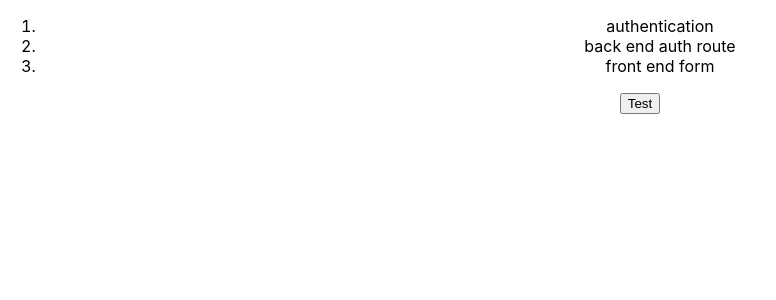
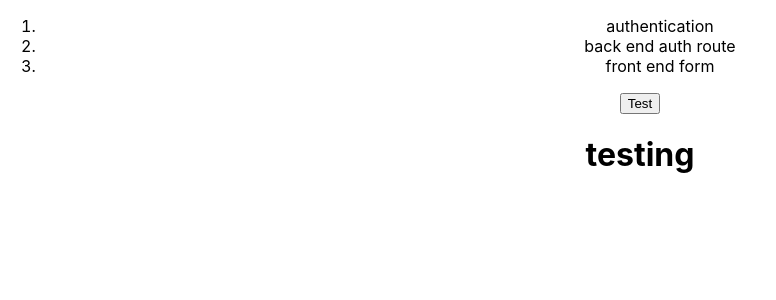
Before and after one commit to jennac0312/MERN-project, a React (Create React App) app: page / in a window 1280 px wide. Shown: the top 300 px of the page, without its empty margins (0-776 px from the left). Built offline with nearby package versions, Linux system fonts and the light colour scheme.

Commit message:
app context working

```diff
--- a/src/App.js
+++ b/src/App.js
@@ -1,8 +1,12 @@
 import axios from 'axios';
 import './App.css';
 import { handleClick } from './utilities/test/index';
+import { useContext } from 'react';
+import { AppContext } from './contexts/app_context';
 
 function App() {
+
+  const { test } = useContext( AppContext )
 
   const button = async () => {
     const testResponse = await handleClick()
@@ -18,6 +22,7 @@ function App() {
       </ol>
 
     <button onClick={button}>Test</button>
+    <h1>{ test }</h1>
 
 
     </div>
--- /dev/null
+++ b/src/contexts/app_context.js
@@ -0,0 +1,18 @@
+import { createContext } from "react";
+
+export const AppContext = createContext()
+
+const AppContextProvider = ( { children } ) => {
+
+    const test = 'testing'
+
+    return (
+        <AppContext.Provider value={{
+            test,
+        }}>
+            { children }
+        </AppContext.Provider>
+    )
+}
+
+export default AppContextProvider
--- a/src/index.js
+++ b/src/index.js
@@ -3,11 +3,14 @@ import ReactDOM from 'react-dom/client';
 import './index.css';
 import App from './App';
 import reportWebVitals from './reportWebVitals';
+import AppContextProvider from './contexts/app_context';
 
 const root = ReactDOM.createRoot(document.getElementById('root'));
 root.render(
   <React.StrictMode>
-    <App />
+    <AppContextProvider>
+      <App />
+    </AppContextProvider>
   </React.StrictMode>
 );
 
```
